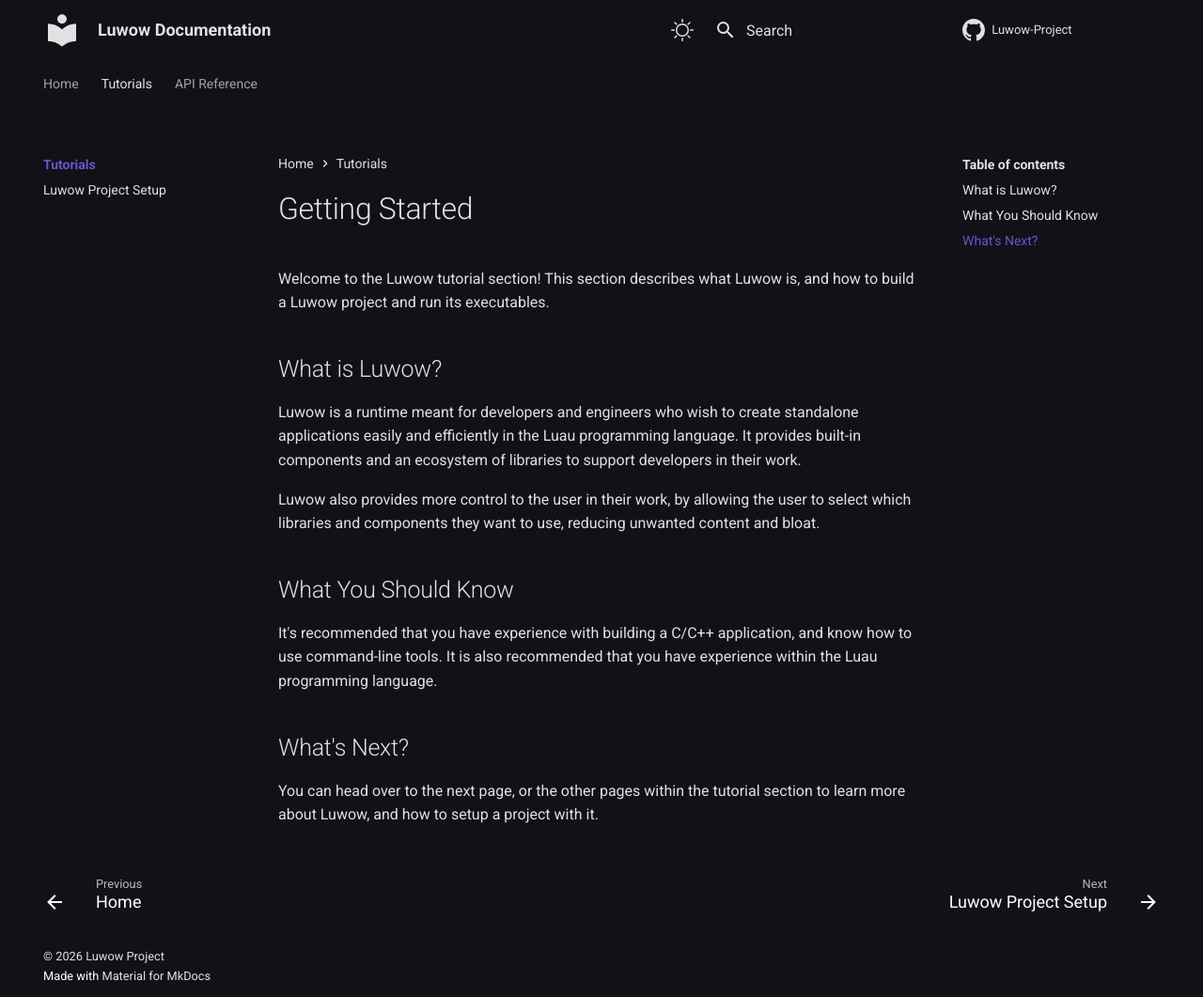
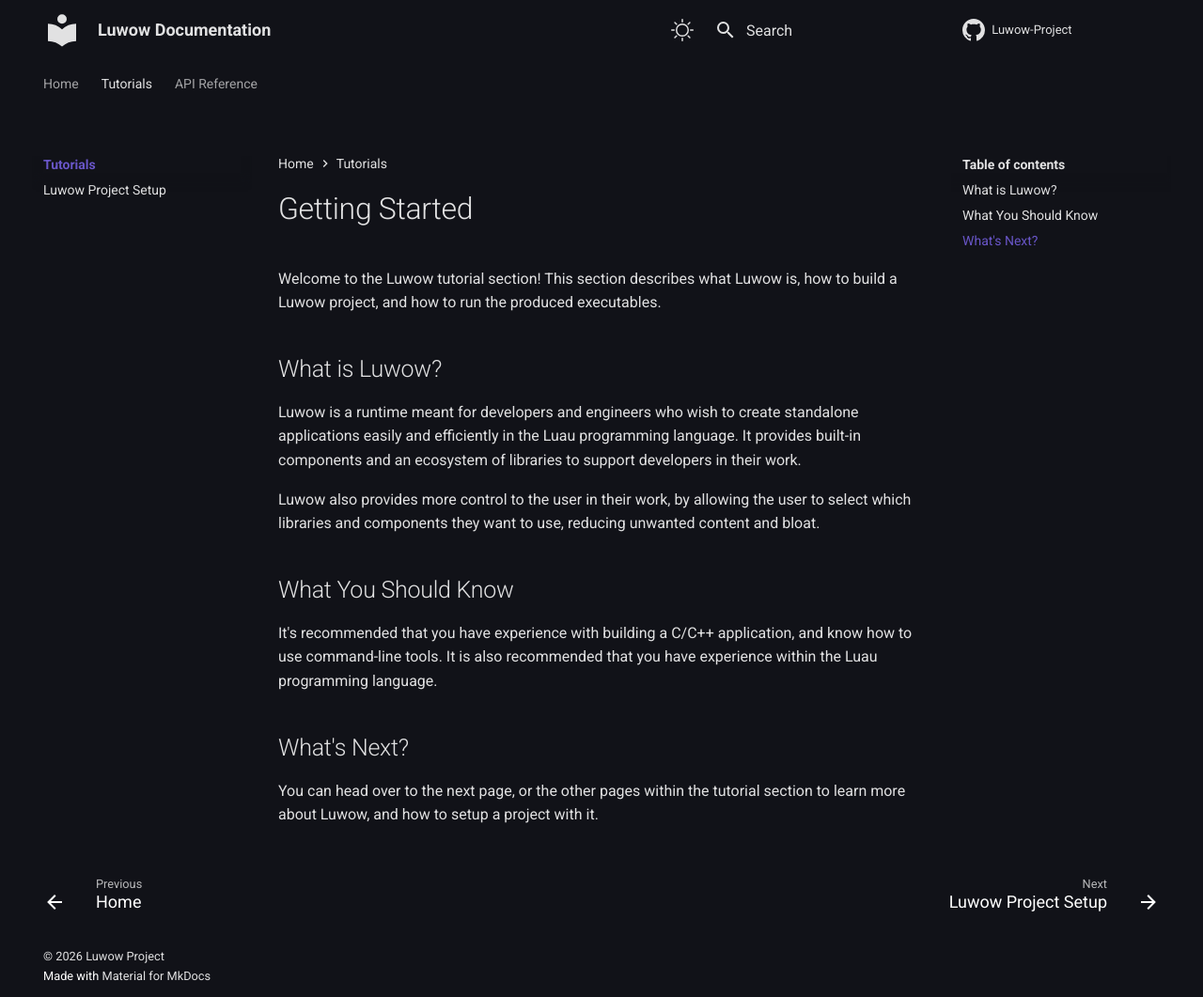
Before and after one commit to Luwow-Project/Documentation, an MkDocs documentation site: the page built from docs/tutorials/index.md, in a window 1280 px wide and 1061 px high. Shown: the whole window at 94% size. Built offline with MkDocs 1.6.1 and Material for MkDocs 9.7.7, drawn with Linux system fonts in a browser that asks for light colours.

Commit message:
Update Documentation

```diff
--- a/docs/tutorials/index.md
+++ b/docs/tutorials/index.md
@@ -1,6 +1,6 @@
 # Getting Started
 
-Welcome to the Luwow tutorial section! This section describes what Luwow is, and how to build a Luwow project and run its executables.
+Welcome to the Luwow tutorial section! This section describes what Luwow is, how to build a Luwow project, and how to run the produced executables.
 
 ## What is Luwow?
 
```
